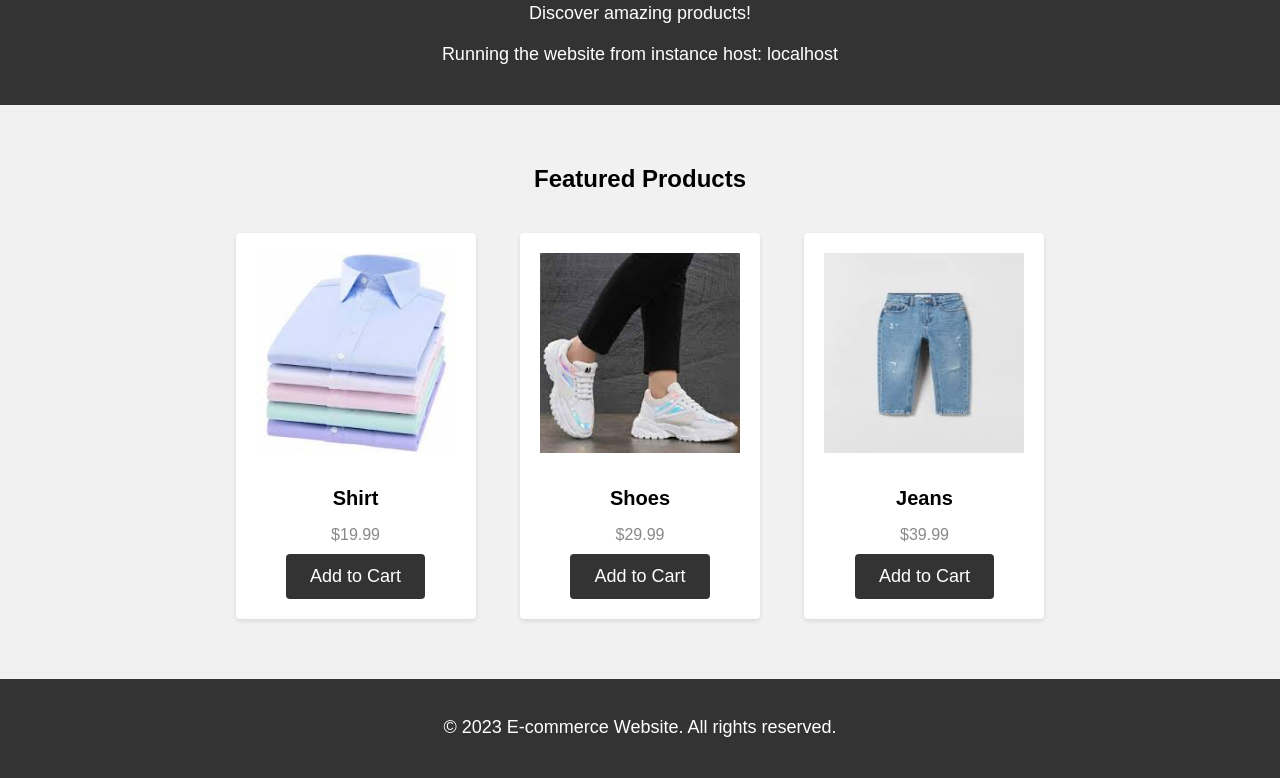
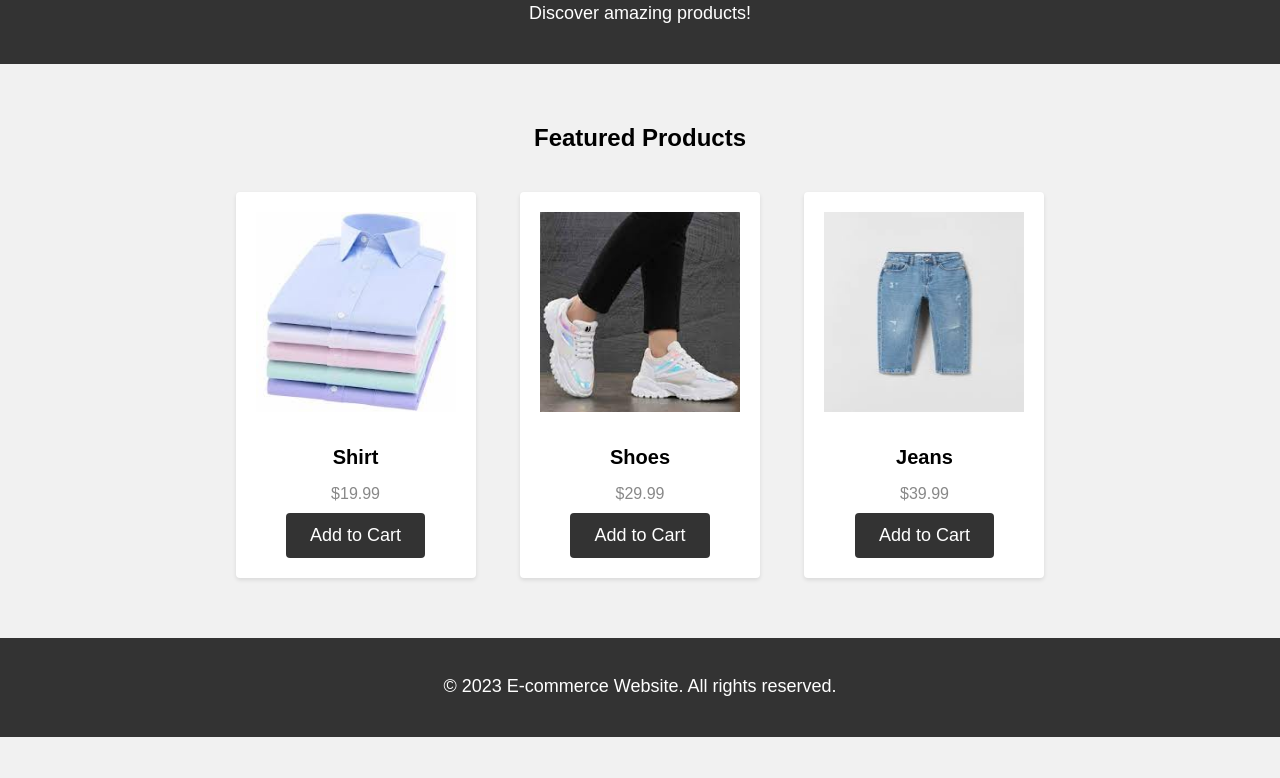
Before and after one commit to cvamsikrishna11/ecommerce-web-app, a plain HTML site: page server1/index.html in a window 1280 px wide. Shown: the part 93-871 px from the top of the page. After the commit the page ends 830 px from the top, so only its background shows below. Drawn offline with Linux system fonts and the light colour scheme.

Commit message:
trying to get instance details as part of the website

```diff
--- a/server1/index.html
+++ b/server1/index.html
@@ -84,21 +84,9 @@
 </head>
 <body>
 
-  <head>
-    <title>JJTech E-commerce Website</title>
-    <script>
-      document.addEventListener("DOMContentLoaded", function() {
-        var hostnameElement = document.getElementById("hostname");
-        hostnameElement.innerText = window.location.hostname;
-      });
-    </script>
-  </head>
-
-
   <header>
     <h1>Welcome to JJTech E-commerce Website</h1>
     <p>Discover amazing products!</p>
-    <p>Running the website from instance host: <span id="hostname"></span></p>
   </header>
 
   <section>
```
Also changed, not shown: server2/index.html (+0 -11 lines).
